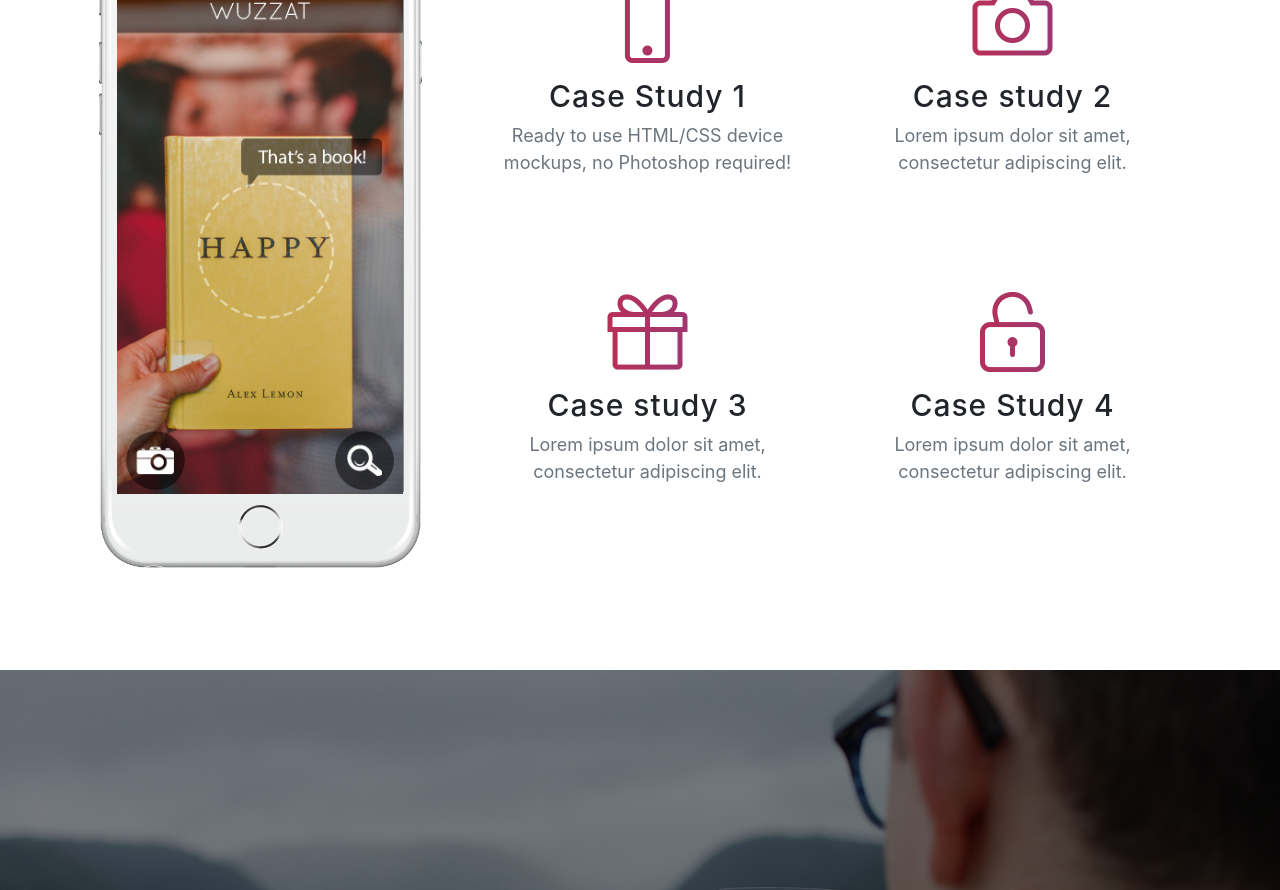
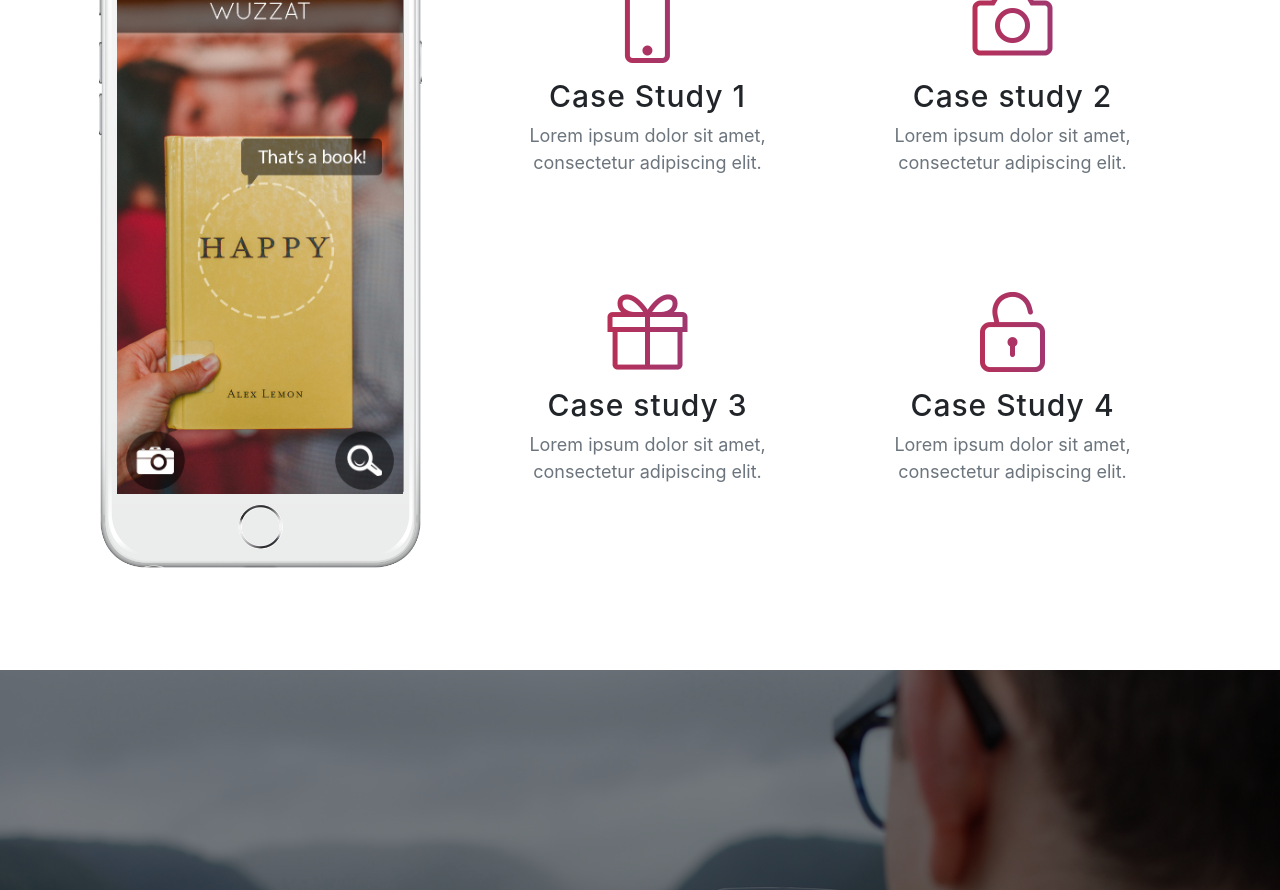
Before and after one commit to ThinkFactory/thinkfactory, a website with bundled scripts: page index.html in a window 1280 px wide. Shown: the part 1660-2550 px from the top of the page. Built offline with nearby package versions, Linux system fonts and the light colour scheme; a web font is replaced by a local one.

Commit message:
Text edit

```diff
--- a/index.html
+++ b/index.html
@@ -136,7 +136,7 @@
                   <div class="feature-item">
                     <i class="icon-screen-smartphone text-primary"></i>
                     <h3>Case Study 1</h3>
-                    <p class="text-muted">Ready to use HTML/CSS device mockups, no Photoshop required!</p>
+                    <p class="text-muted">Lorem ipsum dolor sit amet, consectetur adipiscing elit.</p>
                   </div>
                 </div>
                 <div class="col-lg-6">
```
